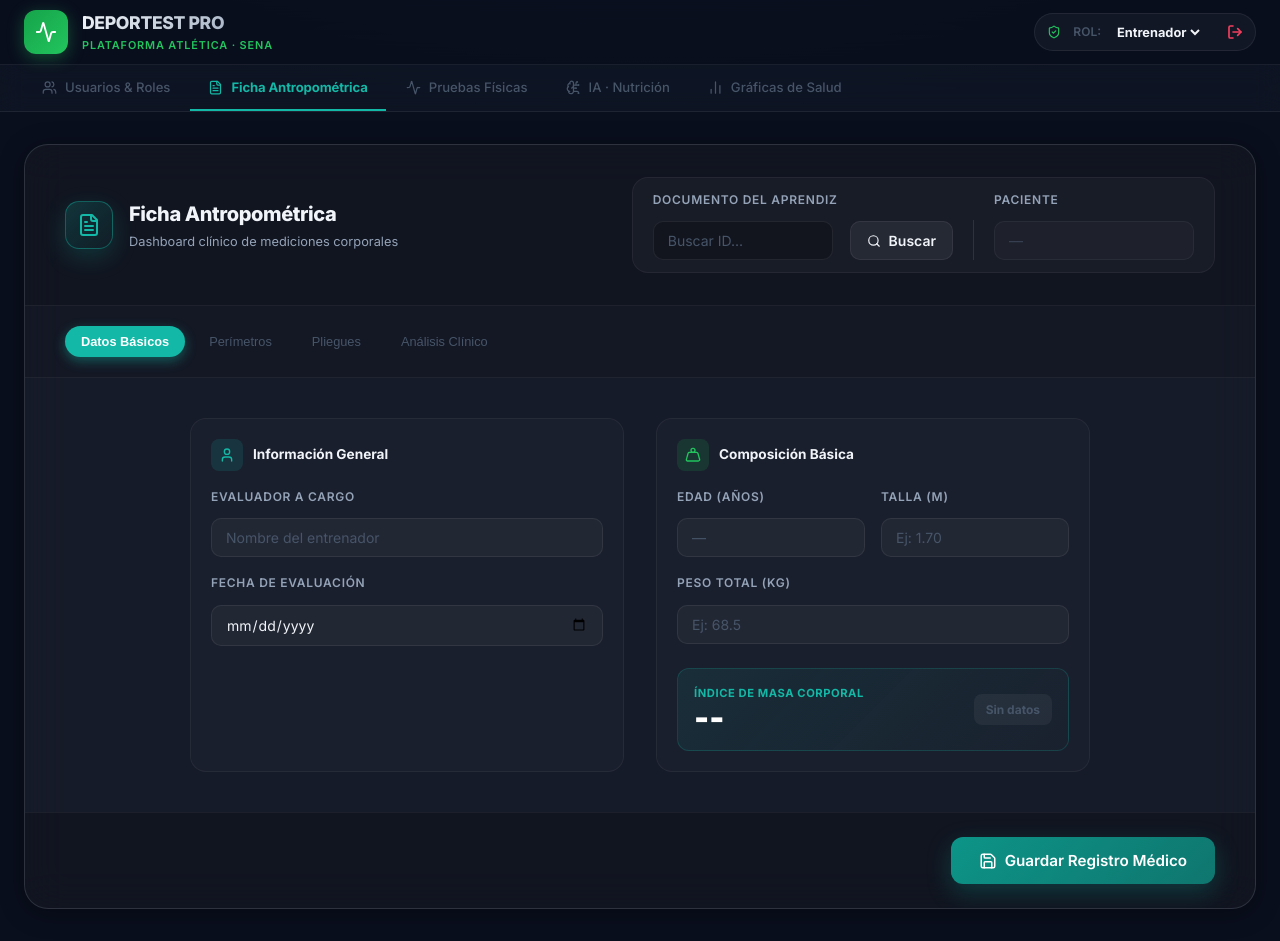
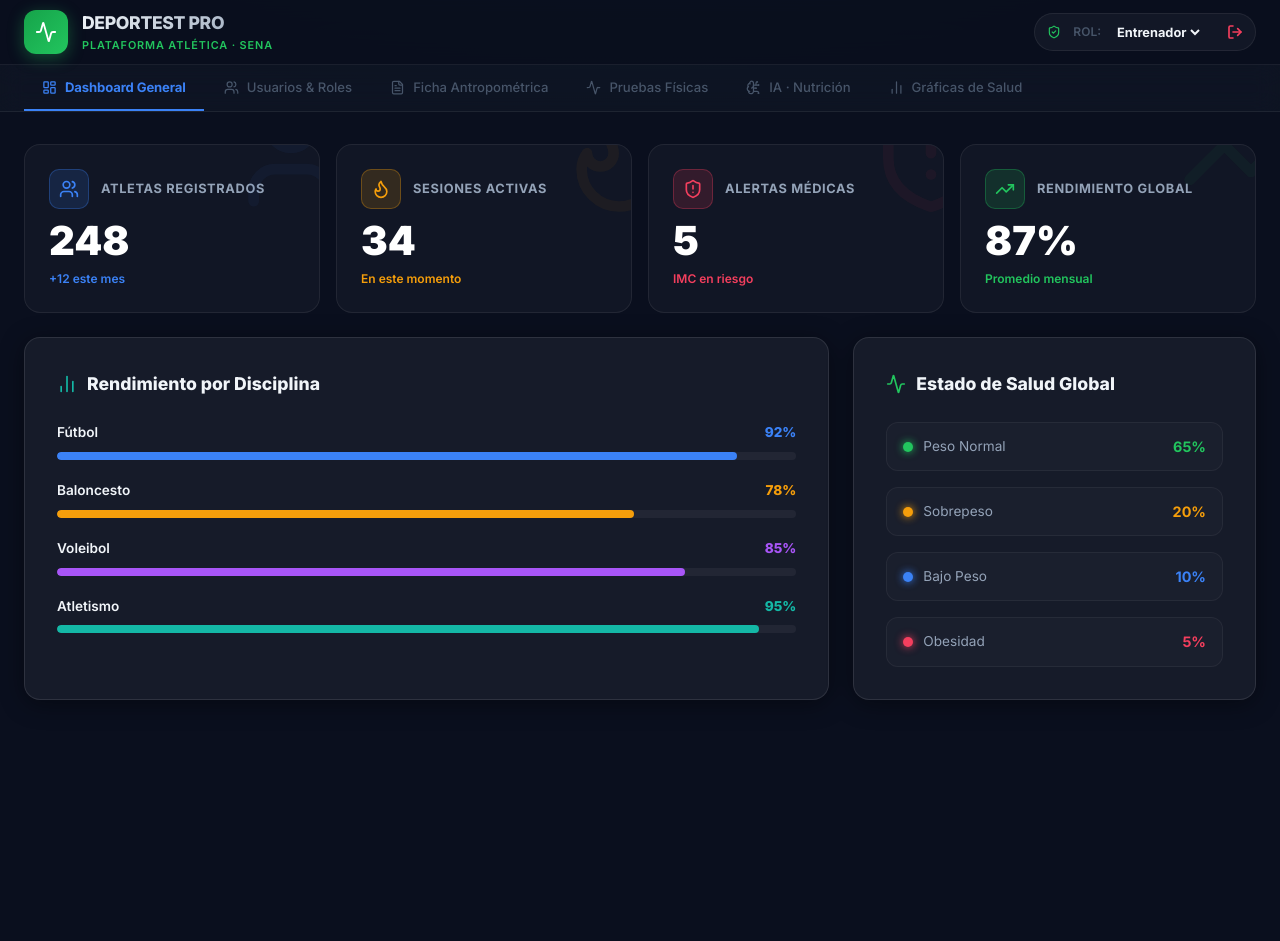
Before and after one commit to walterpinto00/Deportest, a React (Vite) app: page / in a window 1280 px wide. Both pictures are taken after a click on the button "Entrenador". After the commit the page ends 800 px from the top, so only its background shows below. Built offline with nearby package versions, Linux system fonts and the light colour scheme; the HTML template or start-up script is replaced by a standard one.

Commit message:
feat: agregar TabDashboard como modulo principal de inicio

```diff
--- a/src/App.tsx
+++ b/src/App.tsx
@@ -3,7 +3,7 @@
 // ─────────────────────────────────────────────
 import React, { useState } from "react";
 import {
-  Users, Activity, FileText, BarChart2, BrainCircuit, Check,
+  Users, Activity, FileText, BarChart2, BrainCircuit, Check, LayoutDashboard
 } from "lucide-react";
 import { motion, AnimatePresence } from "framer-motion";
 
@@ -14,23 +14,25 @@ import { TabAntropometria } from "./components/tabs/TabAntropometria";
 import { TabPruebas }       from "./components/tabs/TabPruebas";
 import { TabNutricionAI }   from "./components/tabs/TabNutricionAI";
 import { TabGraficas }      from "./components/tabs/TabGraficas";
+import { TabDashboard }     from "./components/tabs/TabDashboard";
 import { Login }            from "./components/auth/Login";
 
 type Role   = "ENTRENADOR" | "APRENDIZ";
-type TabId  = "usuarios" | "antropometria" | "pruebas" | "ia" | "graficas";
+type TabId  = "dashboard" | "usuarios" | "antropometria" | "pruebas" | "ia" | "graficas";
 
 const ALL_TABS: TabConfig[] = [
+  { id: "dashboard",     icon: LayoutDashboard, label: "Dashboard General",      color: "var(--color-blue)",   allowedRoles: ["ENTRENADOR", "APRENDIZ"] },
   { id: "usuarios",      icon: Users,       label: "Usuarios & Roles",        color: "var(--color-green)",  allowedRoles: ["ENTRENADOR"] },
   { id: "antropometria", icon: FileText,     label: "Ficha Antropométrica",    color: "var(--color-teal)",   allowedRoles: ["ENTRENADOR", "APRENDIZ"] },
   { id: "pruebas",       icon: Activity,    label: "Pruebas Físicas",          color: "var(--color-rose)",   allowedRoles: ["ENTRENADOR", "APRENDIZ"] },
   { id: "ia",            icon: BrainCircuit,label: "IA · Nutrición",           color: "var(--color-purple)", allowedRoles: ["ENTRENADOR", "APRENDIZ"] },
-  { id: "graficas",      icon: BarChart2,   label: "Gráficas de Salud",        color: "var(--color-blue)",   allowedRoles: ["ENTRENADOR", "APRENDIZ"] },
+  { id: "graficas",      icon: BarChart2,   label: "Gráficas de Salud",        color: "var(--color-amber)",  allowedRoles: ["ENTRENADOR", "APRENDIZ"] },
 ];
 
 export default function App() {
   const [isAuthenticated, setIsAuthenticated] = useState(false);
   const [role, setRole]         = useState<Role>("ENTRENADOR");
-  const [activeTab, setActiveTab] = useState<TabId>("antropometria");
+  const [activeTab, setActiveTab] = useState<TabId>("dashboard");
   const [toast, setToast]       = useState<string | null>(null);
 
   const notify = (msg: string) => {
@@ -40,7 +42,7 @@ export default function App() {
 
   const handleRoleChange = (r: Role) => {
     setRole(r);
-    setActiveTab("antropometria");
+    setActiveTab("dashboard");
   };
 
   const handleLogin = (r: Role) => {
@@ -74,6 +76,7 @@ export default function App() {
             exit={{ opacity: 0, y: -8 }}
             transition={{ duration: 0.25, ease: "easeOut" }}
           >
+            {activeTab === "dashboard"     && <TabDashboard />}
             {activeTab === "usuarios"      && <TabUsuarios      onSave={() => notify("✓ Usuario registrado correctamente.")} />}
             {activeTab === "antropometria" && <TabAntropometria role={role} onSave={() => notify("✓ Ficha antropométrica guardada.")} />}
             {activeTab === "pruebas"       && <TabPruebas       role={role} onSave={() => notify("✓ Resultado de prueba registrado.")} />}
--- /dev/null
+++ b/src/components/tabs/TabDashboard.tsx
@@ -0,0 +1,118 @@
+// ─────────────────────────────────────────────
+// Tab: Dashboard (Inicio)
+// ─────────────────────────────────────────────
+import React from "react";
+import { Users, Activity, TrendingUp, ShieldAlert, BarChart2, Flame } from "lucide-react";
+import { motion } from "framer-motion";
+
+export function TabDashboard() {
+  const containerVariants = {
+    hidden: { opacity: 0 },
+    show: {
+      opacity: 1,
+      transition: { staggerChildren: 0.1 }
+    }
+  };
+
+  const itemVariants = {
+    hidden: { opacity: 0, y: 20 },
+    show: { opacity: 1, y: 0 }
+  };
+
+  return (
+    <motion.div
+      className="animate-fade-in"
+      variants={containerVariants}
+      initial="hidden"
+      animate="show"
+      style={{ display: "flex", flexDirection: "column", gap: 24 }}
+    >
+
+      {/* ── Widgets Superiores ── */}
+      <div style={{ display: "grid", gridTemplateColumns: "repeat(auto-fit, minmax(220px, 1fr))", gap: 16 }}>
+        {[
+          { label: "Atletas Registrados", value: "248", sub: "+12 este mes", icon: Users, color: "var(--color-blue)" },
+          { label: "Sesiones Activas", value: "34", sub: "En este momento", icon: Flame, color: "var(--color-amber)" },
+          { label: "Alertas Médicas", value: "5", sub: "IMC en riesgo", icon: ShieldAlert, color: "var(--color-rose)" },
+          { label: "Rendimiento Global", value: "87%", sub: "Promedio mensual", icon: TrendingUp, color: "var(--color-green)" },
+        ].map((stat, i) => (
+          <motion.div key={i} variants={itemVariants} className="glass" style={{ padding: 24, position: "relative", overflow: "hidden" }}>
+            <div style={{ position: "absolute", top: -20, right: -20, opacity: 0.05, transform: "scale(2)" }}>
+              <stat.icon size={64} color={stat.color} />
+            </div>
+            <div style={{ display: "flex", alignItems: "center", gap: 12, marginBottom: 12 }}>
+              <div style={{ width: 40, height: 40, borderRadius: 10, background: `color-mix(in srgb, ${stat.color} 15%, transparent)`, display: "flex", alignItems: "center", justifyContent: "center", border: `1px solid color-mix(in srgb, ${stat.color} 30%, transparent)` }}>
+                <stat.icon size={20} color={stat.color} />
+              </div>
+              <span style={{ fontSize: "0.8rem", fontWeight: 700, color: "var(--color-text-secondary)", textTransform: "uppercase", letterSpacing: "0.05em" }}>{stat.label}</span>
+            </div>
+            <div style={{ fontSize: "2.5rem", fontWeight: 900, color: "#fff", lineHeight: 1 }}>{stat.value}</div>
+            <div style={{ fontSize: "0.75rem", color: stat.color, marginTop: 8, fontWeight: 600 }}>{stat.sub}</div>
+          </motion.div>
+        ))}
+      </div>
+
+      {/* ── Gráficas y Distribución ── */}
+      <div style={{ display: "grid", gridTemplateColumns: "2fr 1fr", gap: 24 }}>
+
+        {/* Rendimiento por Deporte */}
+        <motion.div variants={itemVariants} className="glass-elevated" style={{ padding: 32 }}>
+          <div style={{ display: "flex", alignItems: "center", gap: 10, marginBottom: 24 }}>
+            <BarChart2 size={20} color="var(--color-teal)" />
+            <h3 style={{ fontSize: "1.1rem", fontWeight: 800 }}>Rendimiento por Disciplina</h3>
+          </div>
+
+          <div style={{ display: "flex", flexDirection: "column", gap: 20 }}>
+            {[
+              { nombre: "Fútbol", pct: 92, color: "var(--color-blue)" },
+              { nombre: "Baloncesto", pct: 78, color: "var(--color-amber)" },
+              { nombre: "Voleibol", pct: 85, color: "var(--color-purple)" },
+              { nombre: "Atletismo", pct: 95, color: "var(--color-teal)" },
+            ].map((dep, i) => (
+              <div key={i}>
+                <div style={{ display: "flex", justifyContent: "space-between", marginBottom: 8 }}>
+                  <span style={{ fontSize: "0.85rem", fontWeight: 600 }}>{dep.nombre}</span>
+                  <span style={{ fontSize: "0.85rem", fontWeight: 800, color: dep.color }}>{dep.pct}%</span>
+                </div>
+                <div style={{ height: 8, background: "rgba(255,255,255,0.05)", borderRadius: 4, overflow: "hidden" }}>
+                  <motion.div
+                    initial={{ width: 0 }}
+                    animate={{ width: `${dep.pct}%` }}
+                    transition={{ duration: 1, delay: 0.2 + i * 0.1, ease: "easeOut" }}
+                    style={{ height: "100%", background: dep.color, borderRadius: 4, boxShadow: `0 0 10px ${dep.color}88` }}
+                  />
+                </div>
+              </div>
+            ))}
+          </div>
+        </motion.div>
+
+        {/* Distribución de IMC */}
+        <motion.div variants={itemVariants} className="glass-elevated" style={{ padding: 32, display: "flex", flexDirection: "column" }}>
+          <div style={{ display: "flex", alignItems: "center", gap: 10, marginBottom: 24 }}>
+            <Activity size={20} color="var(--color-green)" />
+            <h3 style={{ fontSize: "1.1rem", fontWeight: 800 }}>Estado de Salud Global</h3>
+          </div>
+
+          <div style={{ flex: 1, display: "flex", flexDirection: "column", justifyContent: "center", gap: 16 }}>
+            {[
+              { label: "Peso Normal", val: "65%", color: "var(--color-green)" },
+              { label: "Sobrepeso", val: "20%", color: "var(--color-amber)" },
+              { label: "Bajo Peso", val: "10%", color: "var(--color-blue)" },
+              { label: "Obesidad", val: "5%", color: "var(--color-rose)" },
+            ].map((st, i) => (
+              <div key={i} style={{ display: "flex", alignItems: "center", justifyContent: "space-between", padding: "12px 16px", background: "rgba(255,255,255,0.02)", borderRadius: 12, border: "1px solid rgba(255,255,255,0.05)" }}>
+                <div style={{ display: "flex", alignItems: "center", gap: 10 }}>
+                  <div style={{ width: 10, height: 10, borderRadius: "50%", background: st.color, boxShadow: `0 0 8px ${st.color}` }} />
+                  <span style={{ fontSize: "0.85rem", color: "var(--color-text-secondary)" }}>{st.label}</span>
+                </div>
+                <span style={{ fontSize: "0.9rem", fontWeight: 700, color: st.color }}>{st.val}</span>
+              </div>
+            ))}
+          </div>
+        </motion.div>
+
+      </div>
+    </motion.div>
+  );
+}
```
